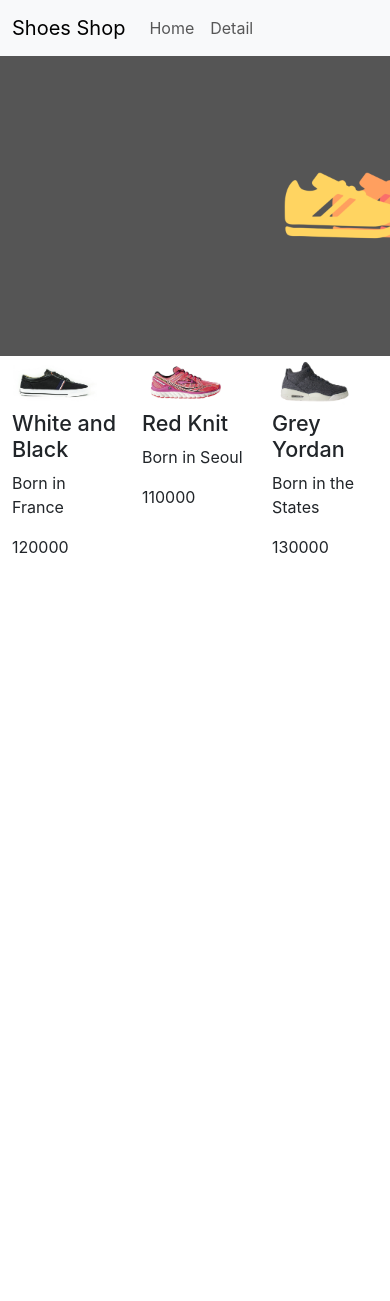
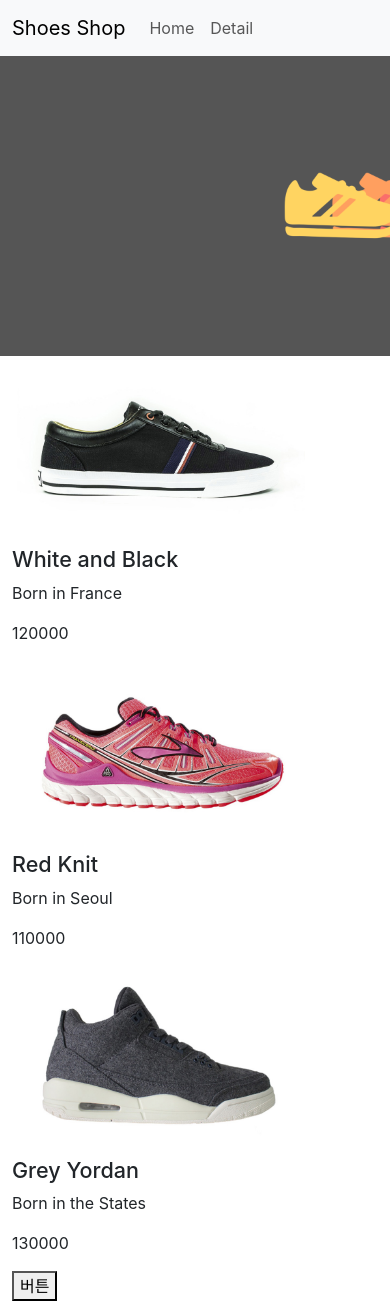
Before and after one commit to CHOIJEWON/react-shop, a React (Create React App) app: page / in a window 390 px wide. Before the commit the page ends 844 px from the top, so only its background shows below. Built offline with nearby package versions, Linux system fonts and the light colour scheme.

Commit message:
[feat] api 통신

```diff
--- a/package.json
+++ b/package.json
@@ -6,6 +6,7 @@
     "@testing-library/jest-dom": "^5.17.0",
     "@testing-library/react": "^13.4.0",
     "@testing-library/user-event": "^13.5.0",
+    "axios": "^1.6.5",
     "bootstrap": "^5.3.2",
     "react": "^18.2.0",
     "react-bootstrap": "^2.9.2",
--- a/src/App.js
+++ b/src/App.js
@@ -27,7 +27,7 @@ function App() {
       </Navbar>
 
     <Routes>
-      <Route path='/' element={<MainPage shoes={shoes}></MainPage>}></Route>
+      <Route path='/' element={<MainPage setShoes={setShoes} shoes={shoes}></MainPage>}></Route>
       <Route path='/detail/:id' element={<ProductDetail shoes={shoes}></ProductDetail>}></Route>
       <Route path='*' element={<div>없는 페이지에요</div>}></Route>
       <Route path='/event' element={<About></About>}>
--- a/src/components/col-shoes.js
+++ b/src/components/col-shoes.js
@@ -1,4 +1,3 @@
-import { Col } from "react-bootstrap";
 import { useNavigate } from 'react-router-dom';
 
 
@@ -7,14 +6,14 @@ export function ColShoes(props) {
 
     return props.shoes.map((shoe) => {
         return (
-            <Col>
+            <div className="col-md-4">
                 <img onClick={() => {
                     navigate(`/detail/${shoe.id}`)
                 }} src={`${process.env.PUBLIC_URL}${shoe.img}`} width="80%" />
                 <h4> {shoe.title} </h4>
                 <p> {shoe.content} </p>
                 <p> {shoe.price} </p>
-            </Col>
+            </div>
         )
     })
 }
--- a/src/components/main-page.js
+++ b/src/components/main-page.js
@@ -1,5 +1,42 @@
+import axios from 'axios';
+import { useEffect, useState } from 'react';
 import { Container, Row } from 'react-bootstrap';
 import { ColShoes } from './col-shoes';
+
+
+export function MoreProductListButton(props){
+  const [click, setClick] = useState(0)
+  const [moreData, setMoreData] = useState(true)
+  const url = ['https://codingapple1.github.io/shop/data2.json', 'https://codingapple1.github.io/shop/data3.json']
+
+  useEffect(() => {
+    if(click === url.length) setMoreData(false)
+  }, [click])
+
+  return moreData ? (
+    <button onClick={() => {
+
+      <div class="spinner-border text-primary" role="status">
+        <span class="visually-hidden">Loading...</span>
+      </div>
+      axios.get(url[click])
+      .then((data) => {
+        const newShoes = data.data;
+
+        const shoesArray = [...props.shoes, ...newShoes]
+
+        props.setShoes(shoesArray);
+
+        console.log(props.shoes)
+      })
+      .catch(() => {
+        console.log('실패함')
+      })
+      setClick(click + 1)
+    }
+    }>버튼</button>
+  ): null
+}
 
 export function MainPage(props){
     return (
@@ -9,6 +46,7 @@ export function MainPage(props){
             <Row>
               <ColShoes setId={props.setId} shoes={props.shoes}></ColShoes>
             </Row>
+            <MoreProductListButton shoes={props.shoes} setShoes={props.setShoes} />
           </Container>
         </>
     )
```
Also changed, not shown: 1 other file (tests, documents, lock files or other folders).
